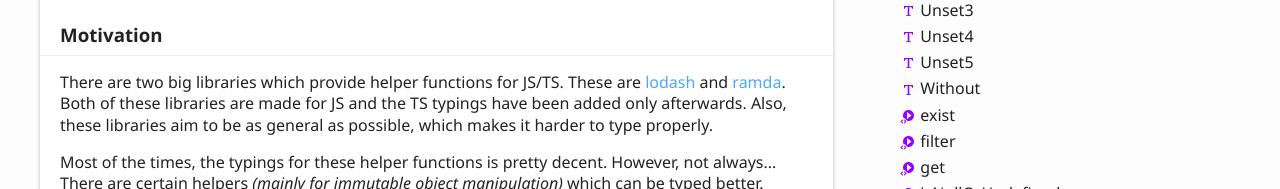
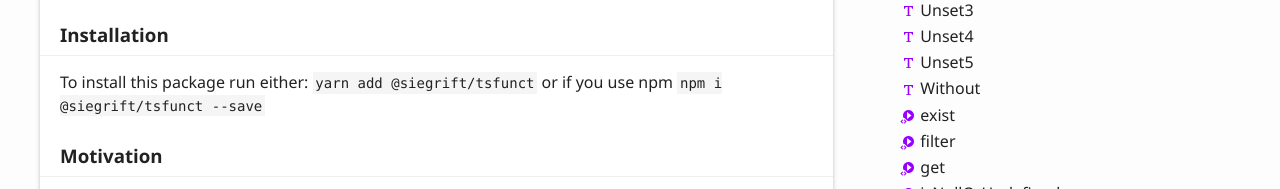
Before and after one commit to Siegrift/tsfunct, a website with bundled scripts: page docs/index.html in a window 1280 px wide. Shown: the part 589-778 px from the top of the page. Built offline with nearby package versions, Linux system fonts and the light colour scheme.

Commit message:
Installation README.md

```diff
--- a/docs/index.html
+++ b/docs/index.html
@@ -67,6 +67,11 @@
 				<h1 id="tsfunct-circleci">tsfunct <a href="https://circleci.com/gh/Siegrift/tsfunct"><img src="https://circleci.com/gh/Siegrift/tsfunct.svg?style=svg" alt="CircleCI"></a></h1>
 				<p>Tsfunct is a <strong>T**ype</strong>S<strong>cript **funct</strong>ional library made directly for TS with its static
 				typesystem in mind.</p>
+				<h3 id="installation">Installation</h3>
+				<p>To install this package run either:
+					<code>yarn add @siegrift/tsfunct</code>
+					or if you use npm
+				<code>npm i @siegrift/tsfunct --save</code> </p>
 				<h3 id="motivation">Motivation</h3>
 				<p>There are two big libraries which provide helper functions for JS/TS. These are
 					<a href="https://github.com/lodash/lodash">lodash</a> and <a href="https://github.com/ramda/ramda">ramda</a>. Both of
```
Also changed, not shown: README.md.
